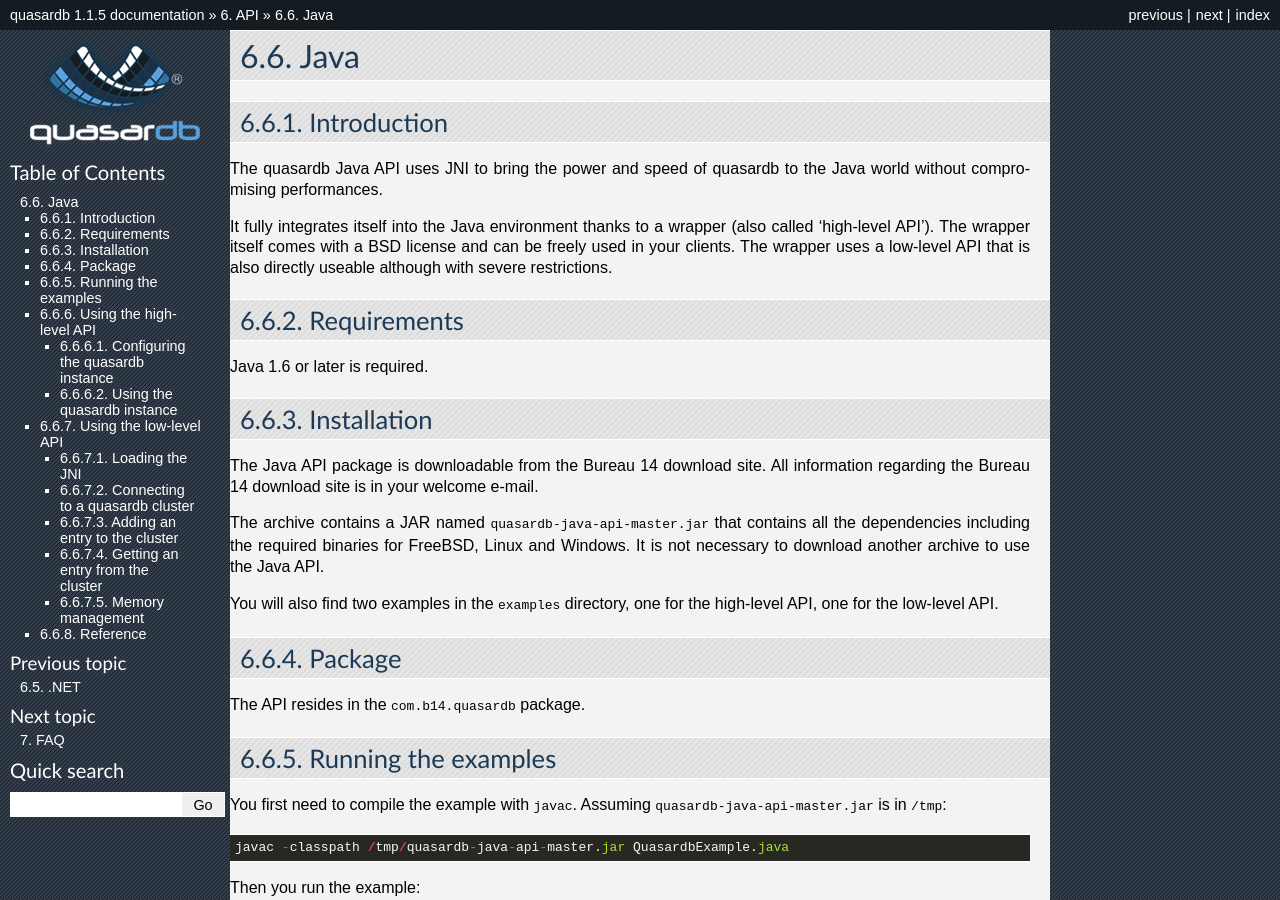
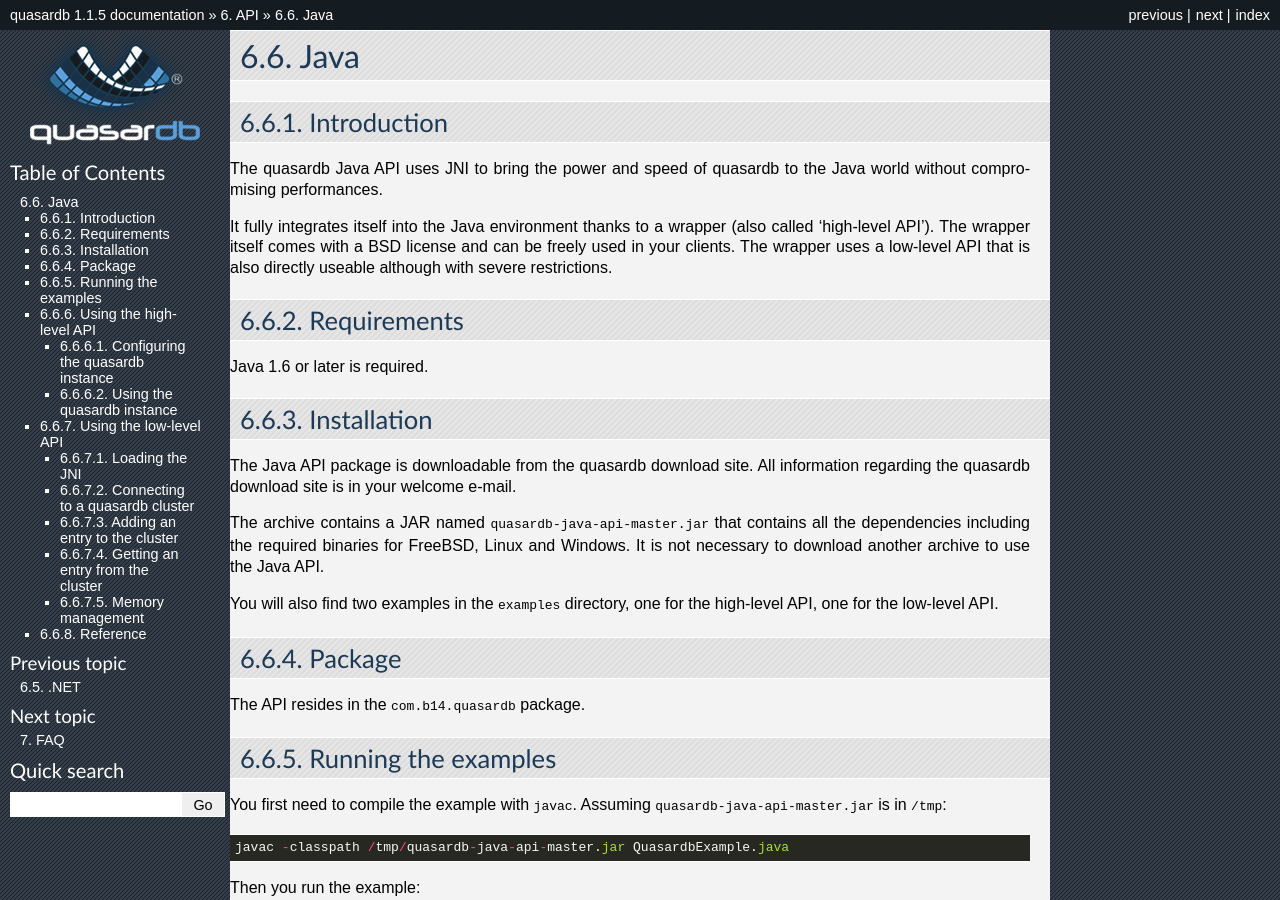
Before and after one commit to iltommi/qdb-documentation, a Sphinx documentation site: the page built from source/api/java.rst, in a window 1280 px wide and 900 px high. Built offline with Sphinx 7.4.7, drawn with Linux system fonts in a browser that asks for light colours; pages that are not in the unit, such as notebooks, are missing from menus.

Commit message:
Rename more Bureau 14 -> quasardb.

```diff
--- a/source/api/c.rst
+++ b/source/api/c.rst
@@ -70,7 +70,7 @@ The quasardb C API is the lowest-level API offered but also the fastest and the
 Installing
 --------------
 
-The C API package is downloadable from the Bureau 14 download site. All information regarding the Bureau 14 download site are in your welcome e-mail.
+The C API package is downloadable from the quasardb download site. All information regarding the quasardb download site are in your welcome e-mail.
 
 All needed libraries are included in the package.
 
--- a/source/api/java.rst
+++ b/source/api/java.rst
@@ -19,7 +19,7 @@ Java 1.6 or later is required.
 Installation
 ------------
 
-The Java API package is downloadable from the Bureau 14 download site. All information regarding the Bureau 14 download site is in your welcome e-mail.
+The Java API package is downloadable from the quasardb download site. All information regarding the quasardb download site is in your welcome e-mail.
 
 The archive contains a JAR named ``quasardb-java-api-master.jar`` that contains all the dependencies including the required binaries for FreeBSD, Linux and Windows. It is not necessary to download another archive to use the Java API.
 
--- a/source/reference/qdbd.rst
+++ b/source/reference/qdbd.rst
@@ -746,7 +746,7 @@ The default configuration file is shown below::
 
 .. describe:: local::chord::node_id
 
-    A string in the form hex-hex-hex-hex, where hex is an hexadecimal number lower than 2^64, representing the 256-bit ID to use. If left at the default of 0-0-0-0, the daemon will assign a random node ID at startup. **Contact a Bureau14 representative before changing this from the default value.**
+    A string in the form hex-hex-hex-hex, where hex is an hexadecimal number lower than 2^64, representing the 256-bit ID to use. If left at the default of 0-0-0-0, the daemon will assign a random node ID at startup. **Contact a quasardb representative before changing this from the default value.**
 
 .. describe:: local::logger::dump_file
 
--- a/source/tutorials/tut_quick.rst
+++ b/source/tutorials/tut_quick.rst
@@ -10,7 +10,7 @@ A minimal quasardb setup requires deploying the quasardb daemon on a single serv
 Installing a quasardb daemon in three steps
 ===========================================
 
-#. Download the appropriate **server** for your platform (FreeBSD, Linux or Windows) from Bureau 14 download site. All download information is in your welcome e-mail.
+#. Download the appropriate **server** for your platform (FreeBSD, Linux or Windows) from quasardb download site. All download information is in your welcome e-mail.
 
 #. Install the server
 
```
Also changed, not shown: license.txt.
